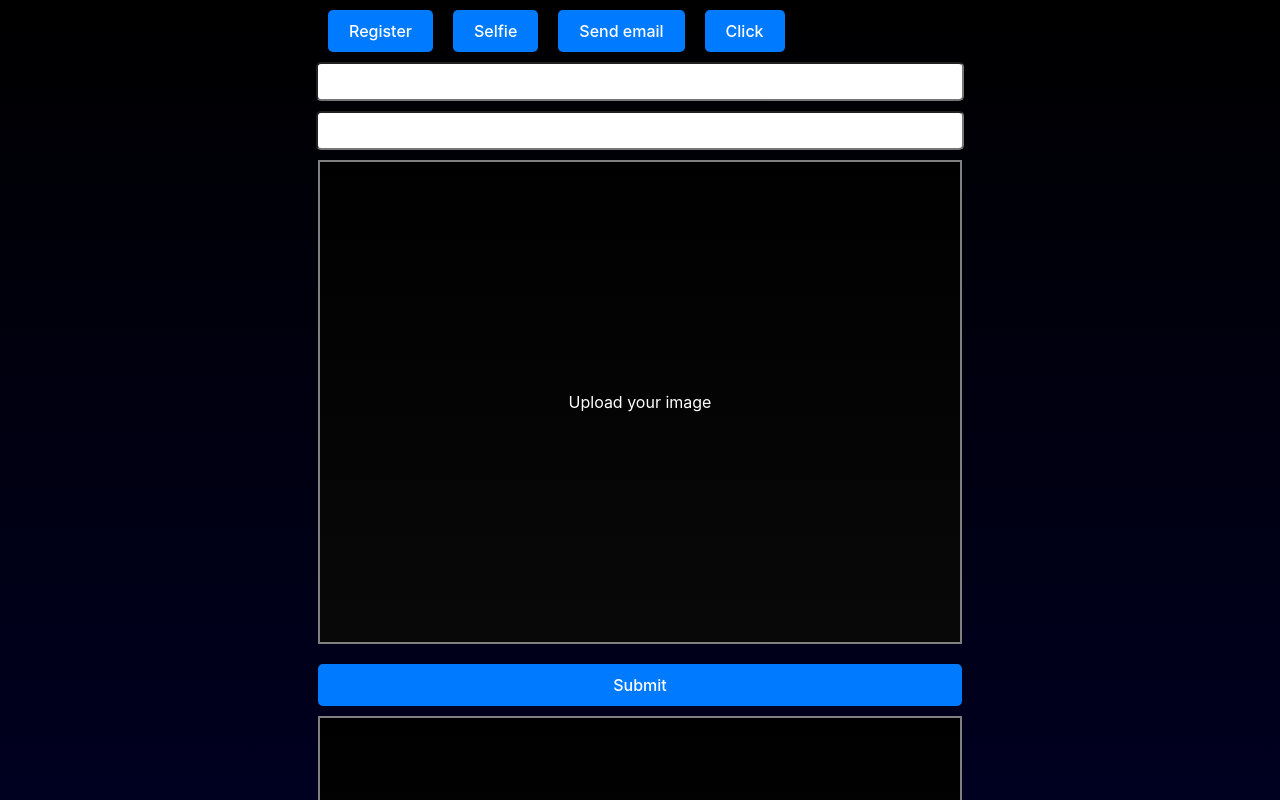
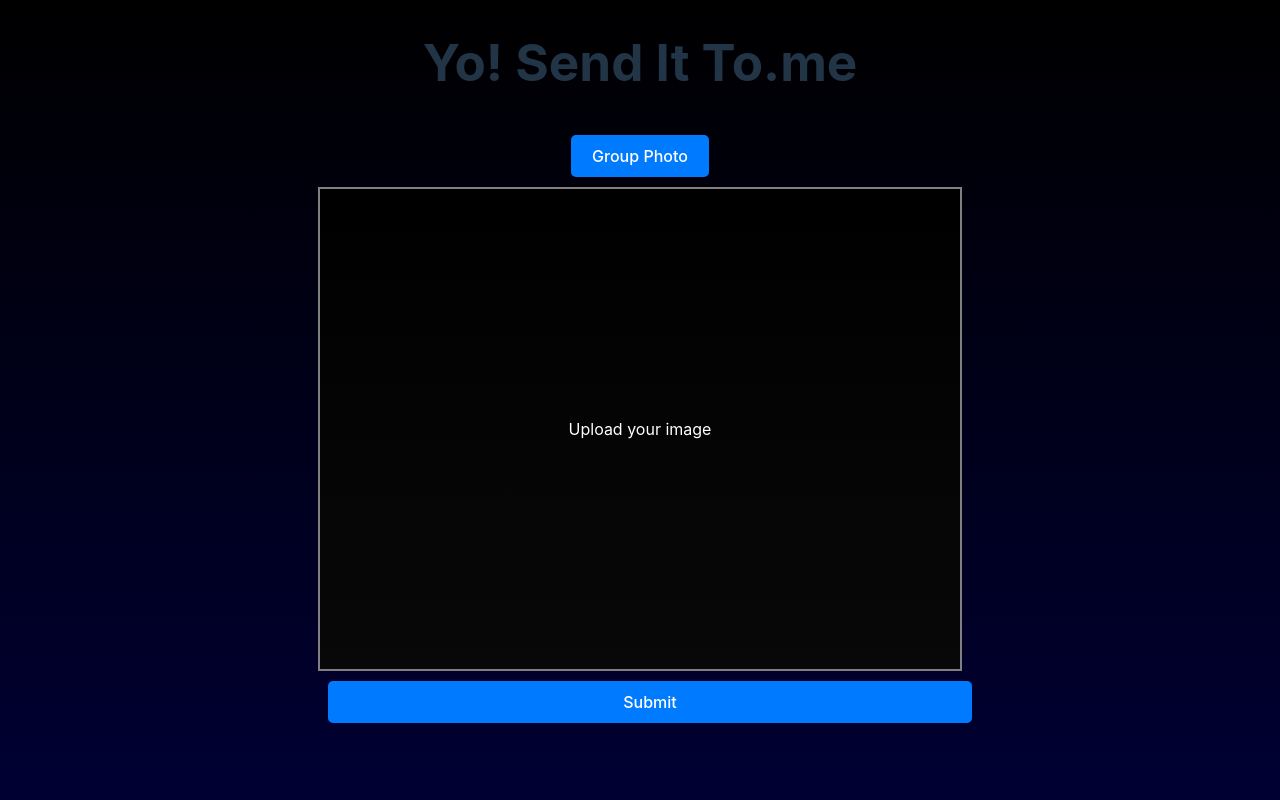
Before and after one commit to sprwoo/HawkHacks, a React (Vite) app in the folder frontend/: page / in a window 1280 px wide. Shown: the top 800 px of the page. Built offline with nearby package versions, Linux system fonts and the light colour scheme.

Commit message:
final styling

```diff
--- a/frontend/src/App.jsx
+++ b/frontend/src/App.jsx
@@ -13,6 +13,10 @@ function App() {
   const [email, setEmail] = useState("");
   const [image, setImage] = useState(null);
   const [groupphoto, setGroupPhoto] = useState(null);
+
+  const handleToggle = () => {
+    setShowRegister(!showRegister);
+  };
 
   const handleSubmit = async (e) => {
     e.preventDefault();
@@ -91,37 +95,27 @@ function App() {
 
   return (
     <div className="app-container">
+      <h1 className="header">Yo! Send It To.me</h1>
       <div>
-        <button
-          onClick={() => setShowRegister((prev) => !prev)}
-          className="button"
-        >
-          Register
-        </button>
-        <button
-          onClick={() => setShowSelfie((prev) => !prev)}
-          className="button"
-        >
-          Selfie
-        </button>
-        <button onClick={() => handleEmail()} className="button">
-          Send email
-        </button>
-        <button onClick={handleStuff} className="button">
-          Click
-        </button>
-
+      <div style={{ display: 'flex', justifyContent: 'center' }}>
+          <button className="button" onClick={handleToggle}>
+          {showRegister ? "Register User" : "Group Photo"}
+          </button>
+        </div>
+        {showRegister ? (
         <form onSubmit={handleStuff}>
           <div className="input-container">
             <input
               type="text"
               value={name}
+              placeholder="Name"
               onChange={(e) => setName(e.target.value)}
               className="input-postgres"
             />
             <input
               type="text"
               value={email}
+              placeholder="Email"
               onChange={(e) => setEmail(e.target.value)}
               className="input-postgres"
             />
@@ -150,7 +144,7 @@ function App() {
             </button>
           </div>
         </form>
-      </div>
+        ) : (
       <form onSubmit={handleGroupStuff}>
             <div className="upload-container">
               <input
@@ -176,8 +170,11 @@ function App() {
               Submit
             </button>
         </form>
-      {showRegister && <Register />}
-      {response && <p>{response}</p>}
+
+      // {showRegister && <Register />}
+      // {response && <p>{response}</p>}
+    )}
+    </div>
     </div>
   );
 }
```
